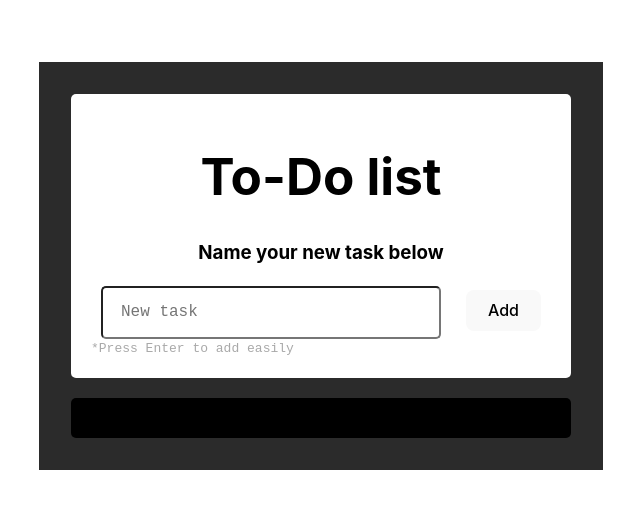
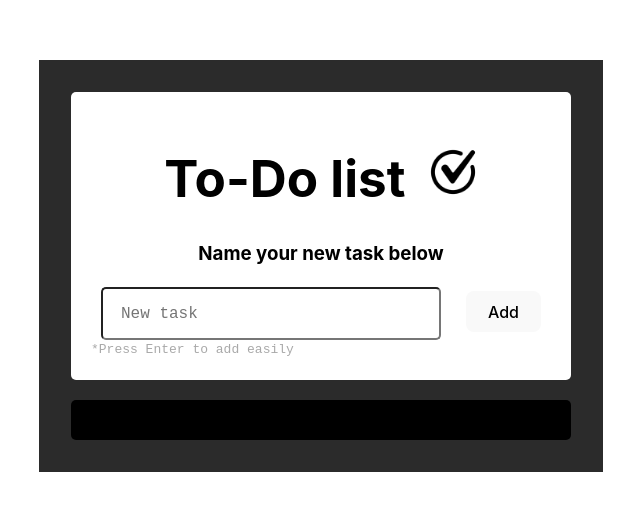
Before and after one commit to SaldarriagaOmar/task-list-protalento, a React (Vite) app in the folder my-react-task-list/: page / in a window 1280 px wide. Shown: the part 134-644 px from the top of the page, without its empty margins (319-959 px from the left). Built offline with nearby package versions, Linux system fonts and the light colour scheme.

Commit message:
Se añadió el ícono

```diff
--- a/my-react-task-list/index.html
+++ b/my-react-task-list/index.html
@@ -4,6 +4,7 @@
     <meta charset="UTF-8" />
     <meta name="viewport" content="width=device-width, initial-scale=1.0" />
     <title>My To-Do app</title>
+    <link rel="icon" href="./src/assets/free-check-mark-icon-3279-thumb.png">
   </head>
   <body>
     <div id="root">
--- a/my-react-task-list/src/App.css
+++ b/my-react-task-list/src/App.css
@@ -26,6 +26,11 @@
 
 }
 
+#logo{
+  width: 50px;
+  padding-left:10px;
+  justify-content: center;
+}
 
 #form button:hover {
   background-color: rgb(55, 208, 55);
--- a/my-react-task-list/src/App.jsx
+++ b/my-react-task-list/src/App.jsx
@@ -17,7 +17,7 @@ function App() {
   return (
     <div>
       <div id="form">
-        <h1>To-Do list</h1>
+        <h1>To-Do list <img src="./src/assets/logo.png" alt="Logo" id='logo' /></h1>
         <h3>Name your new task below</h3>
 
         <form action="" onSubmit={handleSubmit}>
```
Also changed, not shown: my-react-task-list/src/assets/logo.png (added).
